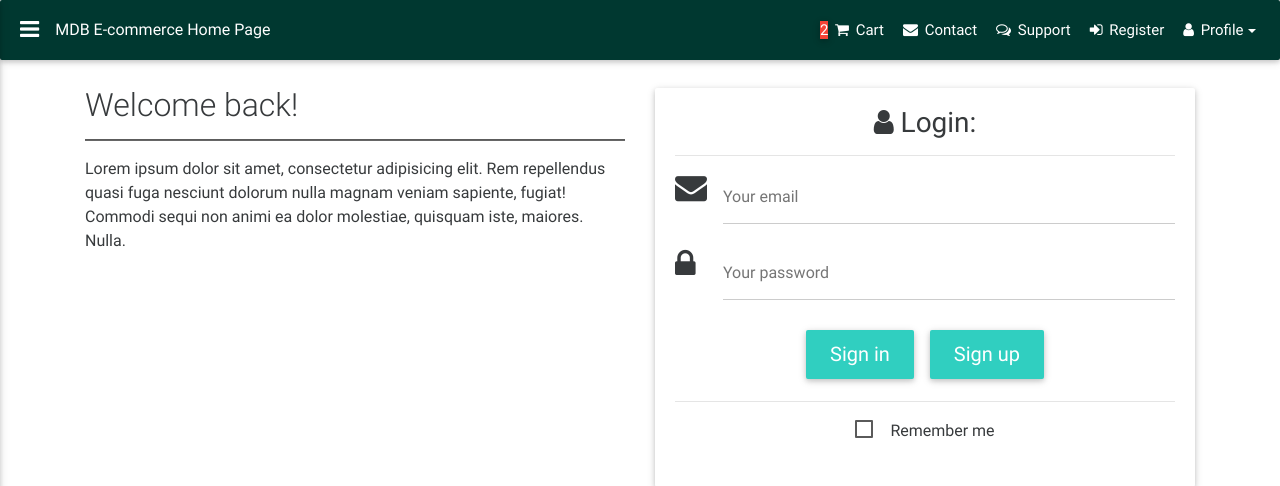
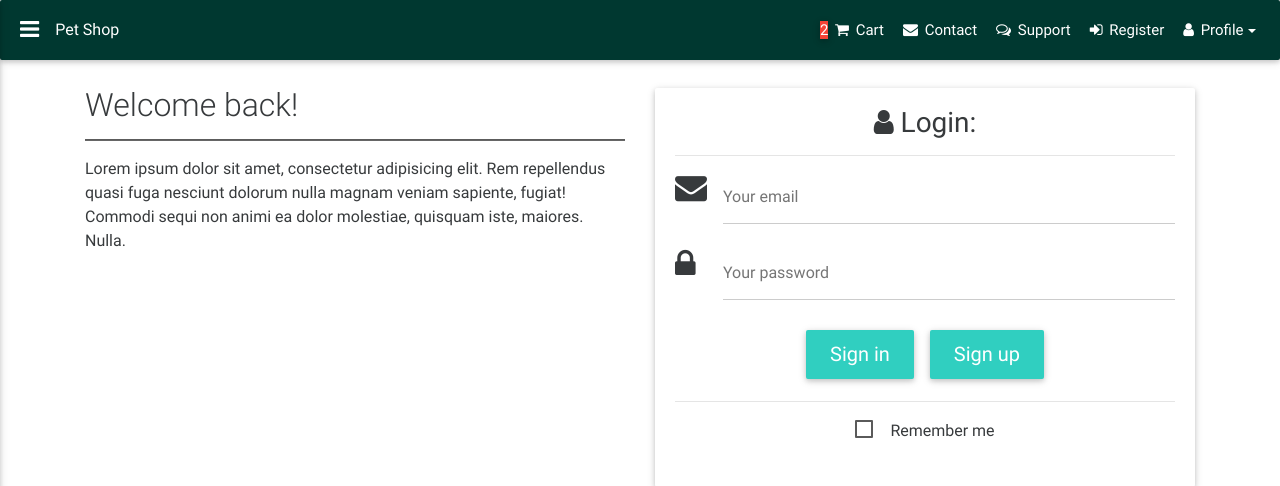
Before and after one commit to EdgardoAcosta/proyecto_web, a PHP site: page /registro.php in a window 1280 px wide. Shown: the top 486 px of the page. Run offline with PHP 8.4, Linux system fonts and the light colour scheme; some libraries are stand-ins or nearby versions.

Commit message:
Actualizacion de header y footer y colores

```diff
--- a/header.php
+++ b/header.php
@@ -158,7 +158,7 @@ echo '<!DOCTYPE html>
 
             <!-- Breadcrumb-->
             <div class="breadcrumb-dn">
-                <p>MDB E-commerce Home Page</p>
+                <p>Pet Shop</p>
             </div>
 
 
@@ -180,7 +180,7 @@ echo '<!DOCTYPE html>
                     <a class="nav-link dropdown-toggle" type="button" id="dropdownMenu1" data-toggle="dropdown" aria-haspopup="true" aria-expanded="false"><i class="fa fa-user"></i> <span class="hidden-sm-down">Profile</span></a>
                     <div class="dropdown-menu dropdown-primary dd-right" aria-labelledby="dropdownMenu1" data-dropdown-in="fadeIn" data-dropdown-out="fadeOut">
                         <a class="dropdown-item" href="#">Logout</a>
-                        <a class="dropdown-item" href="#">My account</a>
+                        <a class="dropdown-item" href="registro.php">My account</a>
                     </div>
                 </li>
             </ul>
--- a/registro.php
+++ b/registro.php
@@ -120,7 +120,6 @@
 
                         <div class="text-xs-center">
                             <button class="btn btn-comm btn-lg enter">Sign up</button>
-                            <br>
                             <button class="btn btn-comm btn-lg" id="singin">Sign in</button>
                             <hr>
                             <fieldset class="form-group">
```
